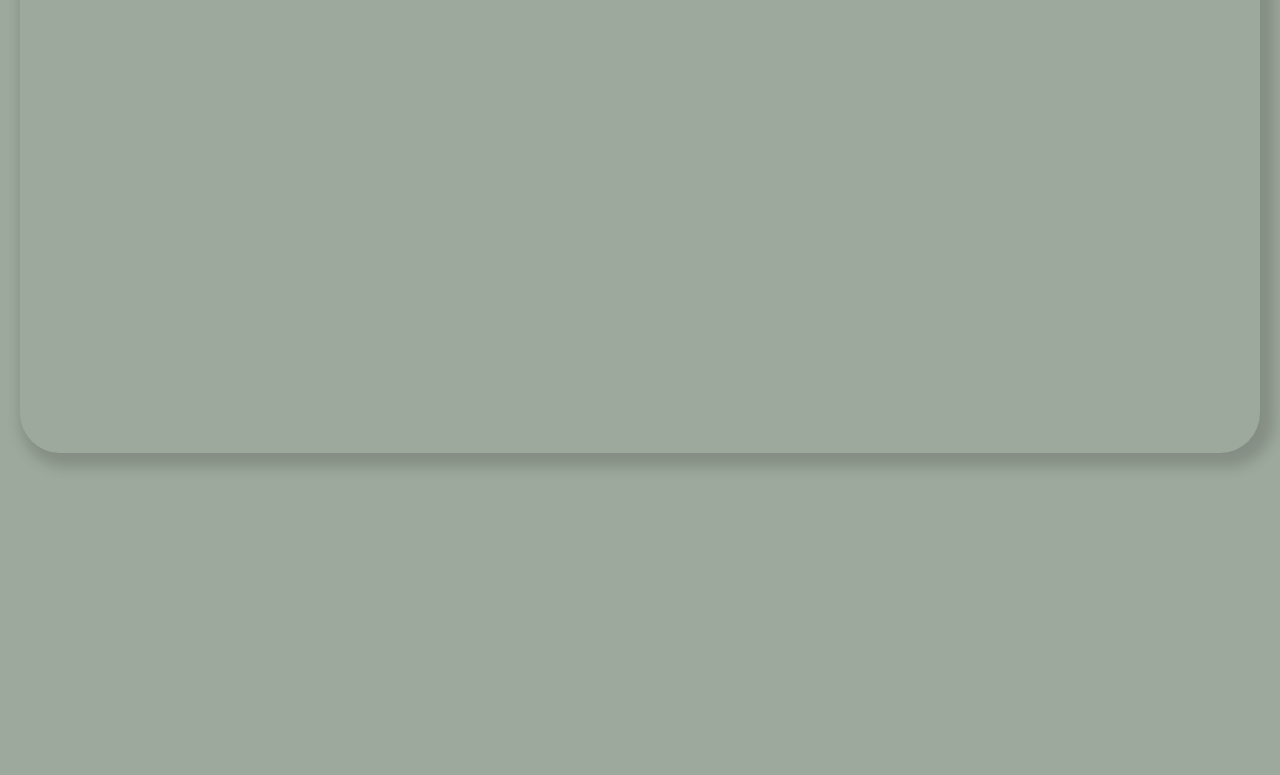
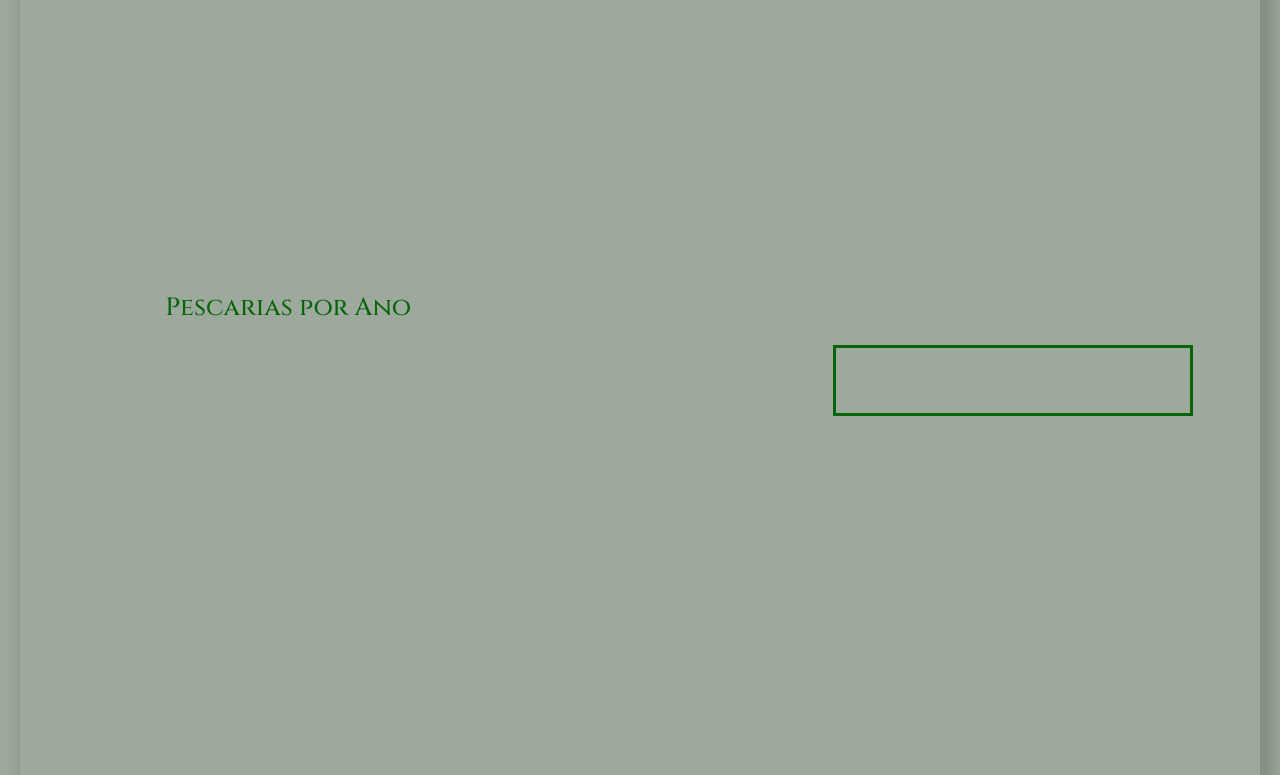
Before and after one commit to CarlosHBenecke/Tucunar-, a website: page web-data-viz/site/public/dashboard/card.html in a window 1280 px wide. Shown: the part 170-945 px from the top of the page. Before the commit the page ends 800 px from the top, so only its background shows below. Drawn offline with nearby package versions, Linux system fonts and the light colour scheme; no server answers.

Commit message:
adicionando mais graficos na dash

```diff
--- a/web-data-viz/site/public/css/quiz.css
+++ b/web-data-viz/site/public/css/quiz.css
@@ -97,8 +97,8 @@ body{
 }
 .pescador{
     display: flex;
-    justify-content: center;
-    align-items: center;
+
+
 }
 .cardPescador{
     border-radius: 40px;
@@ -106,13 +106,22 @@ body{
     padding: 30px;
     margin: 20px;
     width: 1200px;
-    height: 450px;
+    height: 1000px;
     text-align: center;
-    align-items: center;
+    /* align-items: center; */
     transition: all 0.3s ease-out;
+    display: flex;
+    flex-flow: row wrap;
+    justify-content: space-evenly;
+    align-content: flex-start;
 }
 .cardMedia{
-    display: flex;
-    margin-top: 50px;
+width: 30%;
+height: 65px;
+border: 3px solid #076408;
+border-width: 1;
+justify-content: center;
+position: relative;
+top:18%
 
 }
--- a/web-data-viz/site/public/dashboard/card.html
+++ b/web-data-viz/site/public/dashboard/card.html
@@ -16,7 +16,7 @@
 
 </head>
 
-<body onload="obterDados(), obterMedia(), obterModalidade()">
+<body onload="obterDados(), obterMedia(), obterModalidade(), obterAssiduidade()">
     <!-- Página Início -->
     <!-- header -->
     <div class="header">
@@ -31,16 +31,22 @@
 
     <section>
         <div class="pescador">
-            <div class="cardPescador">
-                <div style="width: 60%; float: left;">
+            <container class="cardPescador">
+                <div style="width: 60%; float: left;">Top 5 Espécies de Tucunaré votadas pelos usuários.
                     <canvas id="myChart"></canvas>
                 </div>
-                <div style="width: 30%; float: right;" >
+                <div style="width: 30%; float: right;"> BAIT X FLY
                     <canvas id="myChart2"></canvas>
+                </div>
+                <div id="div_assiduidade" style="width: 60%; "> Pescarias por Ano
+                    <canvas id="myChart3"></canvas>
                 </div>
                 <div id="div_media" class="cardMedia">
                 </div>
-            </div>
+                <div>
+                    <canvas id="myChart4" style="width:60%;"></canvas>
+                </div>
+            </container>
 
         </div>
     </section>
@@ -61,7 +67,8 @@
                 data: [],
                 borderColor: 'rgb(7,100,8)',
                 borderWidth: 1,
-                backgroundColor: 'rgb(7,100,8,0.3)'
+                backgroundColor: 'rgb(7,100,8,0.3)',
+
 
             }
             ]
@@ -172,4 +179,69 @@
         console.log(mods)
         console.log(userMods)
     }
+
+    function obterAssiduidade() {
+        let assid = []
+        let assiduidade = []
+        let dados = {
+            labels: assid,
+            datasets: [{
+                axis: 'y',
+                label:'Pescarias no ano',
+                data: assiduidade,
+                backgroundColor: [
+                    'rgba(7,100,8,0.3)',
+                    'rgba(7,100,8,0.3)',
+                    'rgba(7,100,8,0.3)',
+                    'rgba(7,100,8,0.3)'
+                ],
+                borderColor: [
+                    'rgb(7,100,8)',
+                    'rgb(7,100,8)',
+                    'rgb(7,100,8)',
+                    'rgb(7,100,8)'
+                ],
+                borderWidth: 1
+            }]
+        };
+        const config3 = {
+            type: 'bar',
+            data: dados,
+            options: {
+                indexAxis: 'y',
+            }
+        };
+
+
+        fetch("/usuarios/obterAssiduidade").then(function (resposta) {
+            if (resposta.ok) {
+                resposta.json().then(function (resposta) {
+                    console.log("Dados recebidos: ", JSON.stringify(resposta));
+                    for (var i = 0; i < resposta.length; i++) {
+
+                        assid.push(resposta[i].vezesNoAno)
+                        assiduidade.push(resposta[i].pescarias)
+                    }
+                    let myChart3 = new Chart(
+                        document.getElementById(`myChart3`),
+                        config3
+                    );
+                });
+            } else {
+                throw ('Houve um erro na API!');
+            }
+        }).catch(function (resposta) {
+            console.error(resposta);
+        });
+
+
+        console.log(assiduidade)
+        console.log(assid)
+
+    }
+
+    function obterTrofeu(){
+
+    }
+
 </script>
--- a/web-data-viz/site/src/routes/usuarios.js
+++ b/web-data-viz/site/src/routes/usuarios.js
@@ -36,4 +36,8 @@ router.get("/obterModalidade",function(req,res){
     usuarioController.obterModalidade(req,res);
 });
 
+router.get("/obterAssiduidade",function(req,res){
+    usuarioController.obterAssiduidade(req,res);
+});
+
 module.exports = router;
```
Also changed, not shown: web-data-viz/site/src/controllers/usuarioController.js (+16 -1 lines), web-data-viz/site/src/models/usuarioModel.js (+9 -1 lines).
